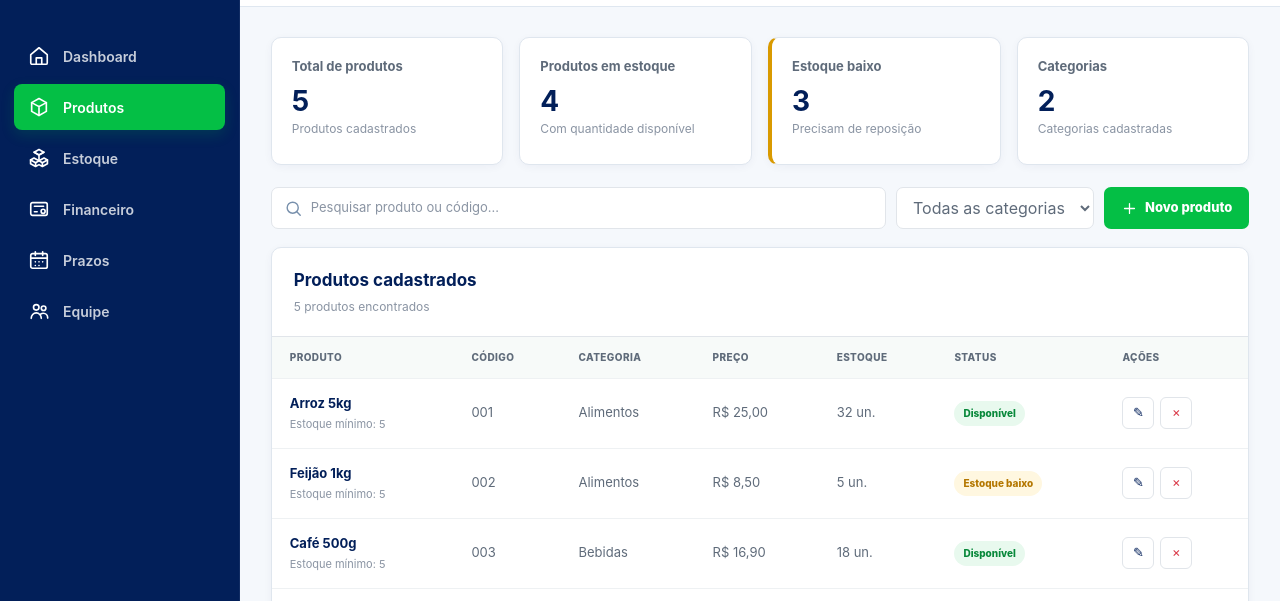
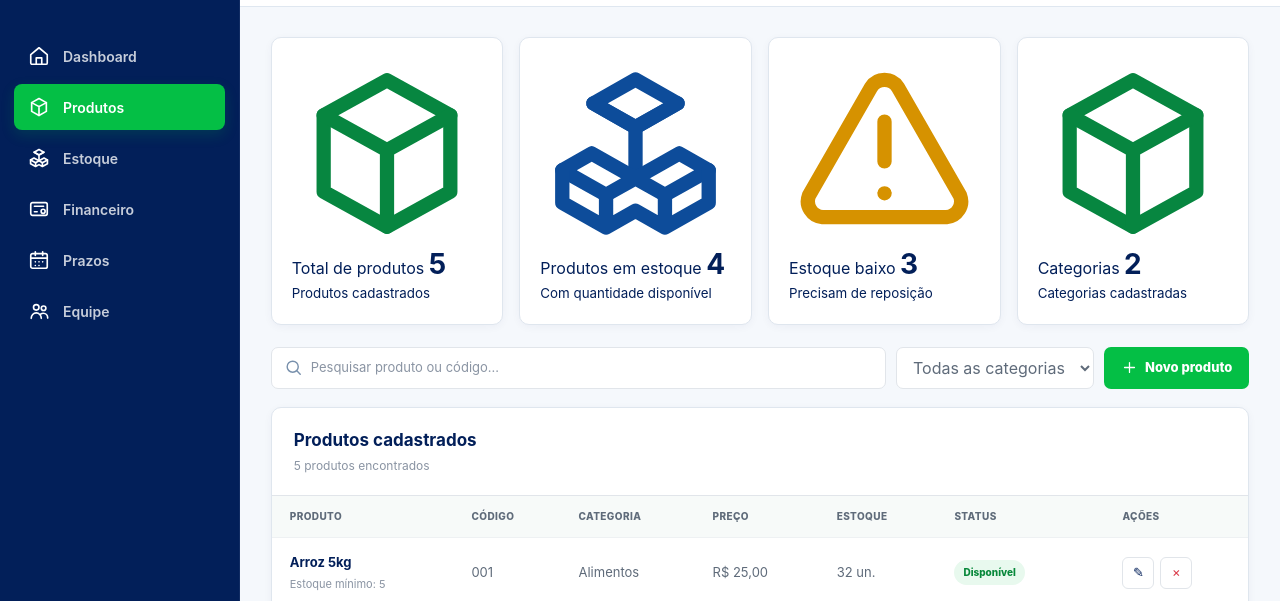
Before and after one commit to Mattmjc002/stockzap, a plain HTML site: page html/produtos.html in a window 1280 px wide. Shown: the part 63-664 px from the top of the page. Drawn offline with nearby package versions, Linux system fonts and the light colour scheme.

Commit message:
Padronizando a aba produtos

```diff
--- a/html/produtos.html
+++ b/html/produtos.html
@@ -107,34 +107,82 @@
 			<section class="produtos-content">
 				<!-- CARDS DE RESUMO -->
 				<div class="cards-resumo">
-					<div class="card resumo">
-						<span class="resumo-titulo">Total de produtos</span>
+
+					<article class="card resumo">
+						<div class="icone-card verde">
+							<img
+								src="../imagens/icones/package-green.svg"
+								alt=""
+							/>
+						</div>
+
+						<div class="resumo-conteudo">
+							<span>Total de produtos</span>
 							<strong id="total-produtos">0</strong>
-						<span class="resumo-descricao"
-							>Produtos cadastrados</span
-						>
+
+							<p class="variacao">
+								<small>Produtos cadastrados</small>
+							</p>
 						</div>
-					<div class="card resumo">
-						<span class="resumo-titulo">Produtos em estoque</span>
+					</article>
+
+
+					<article class="card resumo">
+						<div class="icone-card azul">
+							<img
+								src="../imagens/icones/packages-blue.svg"
+								alt=""
+							/>
+						</div>
+
+						<div class="resumo-conteudo">
+							<span>Produtos em estoque</span>
 							<strong id="produtos-estoque">0</strong>
-						<span class="resumo-descricao"
-							>Com quantidade disponível</span
-						>
+
+							<p class="variacao">
+								<small>Com quantidade disponível</small>
+							</p>
 						</div>
-					<div class="card resumo alerta">
-						<span class="resumo-titulo">Estoque baixo</span>
+					</article>
+
+
+					<article class="card resumo">
+						<div class="icone-card amarelo">
+							<img
+								src="../imagens/icones/warning-yellow.svg"
+								alt=""
+							/>
+						</div>
+
+						<div class="resumo-conteudo">
+							<span>Estoque baixo</span>
 							<strong id="produtos-baixos">0</strong>
-						<span class="resumo-descricao"
-							>Precisam de reposição</span
-						>
+
+							<p class="variacao alerta">
+								<small>Precisam de reposição</small>
+							</p>
 						</div>
-					<div class="card resumo">
-						<span class="resumo-titulo">Categorias</span>
+					</article>
+
+
+					<article class="card resumo">
+						<div class="icone-card verde">
+							<img
+								src="../imagens/icones/package-green.svg"
+								alt=""
+							/>
+						</div>
+
+						<div class="resumo-conteudo">
+							<span>Categorias</span>
 							<strong id="total-categorias">0</strong>
-						<span class="resumo-descricao"
-							>Categorias cadastradas</span
-						>
+
+							<p class="variacao">
+								<small>Categorias cadastradas</small>
+							</p>
 						</div>
+					</article>
+
 				</div>
 				<!-- BARRA DE FERRAMENTAS -->
 				<div class="barra-ferramentas">
```
Lines whose indentation alone changed are shown as unchanged.
